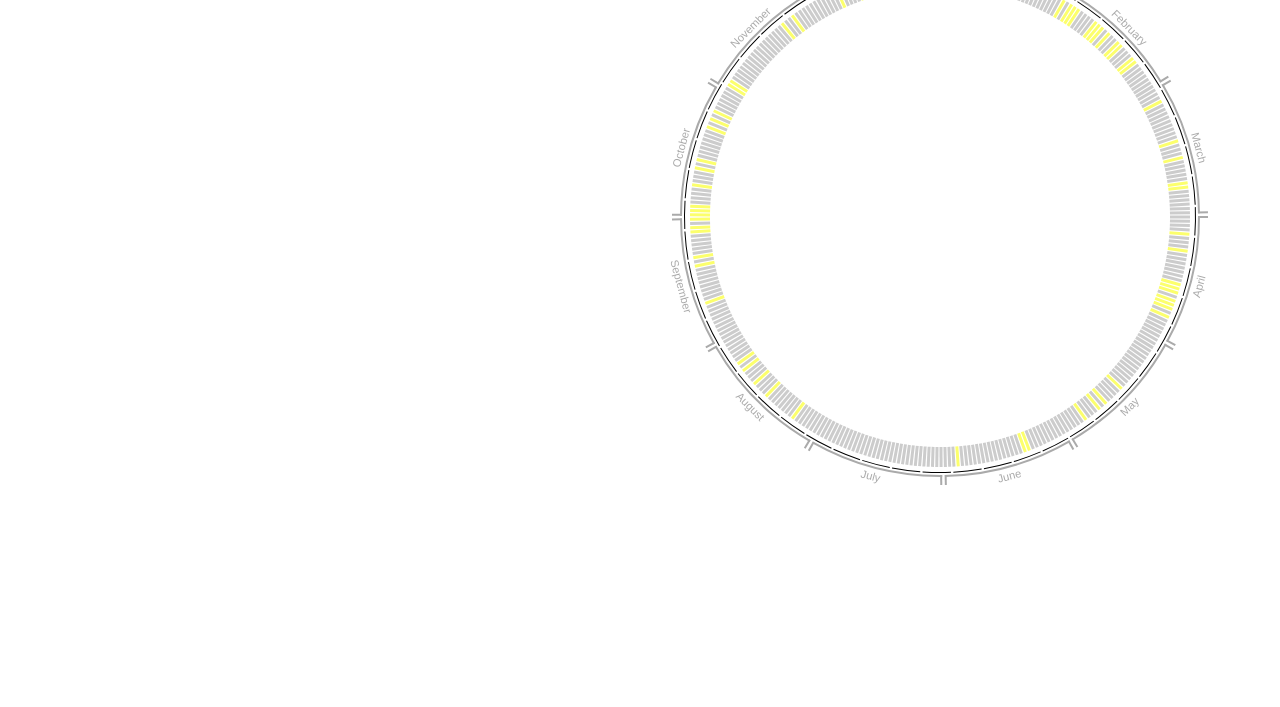
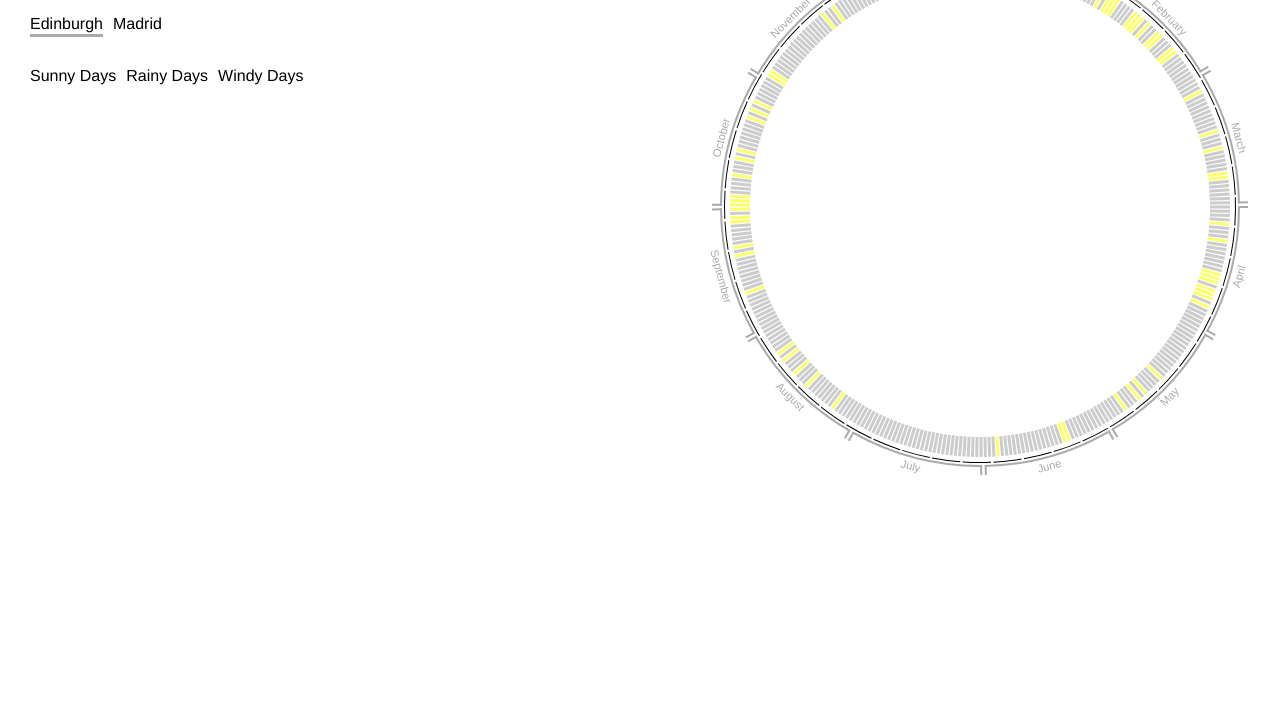
Before and after one commit to romans-sandbox/sunny-edi, a website: page index.html in a window 1280 px wide. Shown: the part 93-800 px from the top of the page. Drawn offline with nearby package versions, Linux system fonts and the light colour scheme; files that its build step writes are made by us from their sources.

Commit message:
content and controls constructed using HTML instead of SVG

```diff
--- a/assets/scss/main.scss
+++ b/assets/scss/main.scss
@@ -10,8 +10,58 @@ body {
   font: 16px 'Helvetica Neue', Helvetica, sans-serif;
 }
 
+div.main-container {
+  overflow: hidden;
+}
+
+div.content-container {
+  float: left;
+  margin-right: -600px;
+  padding-left: 30px;
+  padding-top: 20px;
+}
+
+div.location-controls {
+  margin-top: 30px;
+}
+
+div.location-control {
+  display: inline-block;
+  cursor: default;
+  padding-bottom: 1px;
+  border-bottom: 3px solid transparent;
+
+  &:not(:last-child) {
+    margin-right: 10px;
+  }
+
+  &.active {
+    border-color: $gamma;
+  }
+}
+
+div.weather-controls {
+  margin-top: 30px;
+}
+
+div.weather-control {
+  display: inline-block;
+  cursor: default;
+  padding-bottom: 1px;
+  border-bottom: 3px solid transparent;
+
+  &:not(:last-child) {
+    margin-right: 10px;
+  }
+
+  &.active {
+    border-color: $gamma;
+  }
+}
+
 div.calendar-container {
-  text-align: center;
+  float: right;
+  width: 600px;
 }
 
 svg.calendar {
--- a/index.html
+++ b/index.html
@@ -6,8 +6,19 @@
   <link rel="stylesheet" href="assets/scss/main.css">
 </head>
 <body>
-  <div class="calendar-container">
-    <svg id="calendar" class="calendar"></svg>
+  <div class="main-container">
+    <div class="content-container">
+      <h1>Sunny Edinburgh Project</h1>
+      <div class="location-controls">
+        <div class="location-control" data-location="edinburgh">Edinburgh</div><div class="location-control" data-location="madrid">Madrid</div>
+      </div>
+      <div class="weather-controls">
+        <div class="weather-control" data-weather="sunny">Sunny Days</div><div class="weather-control" data-weather="rainy">Rainy Days</div><div class="weather-control" data-weather="windy">Windy Days</div>
+      </div>
+    </div>
+    <div class="calendar-container">
+      <svg id="calendar" class="calendar"></svg>
+    </div>
   </div>
   <script src="node_modules/d3/d3.min.js"></script>
   <script>
@@ -135,20 +146,19 @@
     var calendarChart = function() {
       var module = {};
 
-      var width = window.innerWidth;
+      var width = 600;
       var height = 600;
       var margins = {
-        top: 20,
-        right: 0,
-        bottom: 0,
-        left: 0
+        top: 10,
+        right: 10,
+        bottom: 10,
+        left: 10
       };
 
       var options = {
         days: 365,
         firstDayOffset: 4,
         circleGroupMargin: 40,
-        circleGroupMargin2: 50,
         spokeWidth: 3,
         spokeLength: 20,
         weekLineOffset: 5,
@@ -159,10 +169,7 @@
         monthNameOffset: 18,
         weekSliceInnerOffset: 150,
         weekSliceOuterOffset: 25,
-        weekSliceTextOffset: 5,
-        locationsOffset: 50,
-        locationsInnerSpace: 10,
-        locationTextPadding: 5
+        weekSliceTextOffset: 5
       };
 
       var availWidth = width - margins.left - margins.right;
@@ -243,11 +250,6 @@
       var monthNameGroups, monthNameGroupsEnter;
       var weekSlice, weekSliceArc;
       var weekNumberLabelGroup, weekNumberLabelText;
-      var locationsGroup, locationsTotalWidth, locationsHeadline, locationsHeadlineBox;
-      var locationEdinburghCont, locationEdinburghRect, locationEdinburghText;
-      var locationEdinburghTextBox, locationEdinburghRectWidth, locationEdinburghRectHeight;
-      var locationMadridCont, locationMadridRect, locationMadridText;
-      var locationMadridTextBox, locationMadridRectWidth, locationMadridRectHeight;
 
       function sunshine(d, i) {
         if (d.weather_desc === 'Sunny') {
@@ -311,38 +313,6 @@
             .style('stroke', sunshine);
       }
 
-      function setEdinburghLocation() {
-        data = datasetsHelper.data.edinburghWeather.map(function(d, i) {
-          d.cloud_cover = +d.cloud_cover;
-
-          return d;
-        });
-
-        locationEdinburghRect
-            .attr('class', 'location-box active');
-
-        locationMadridRect
-            .attr('class', 'location-box');
-
-        updateSpokes();
-      }
-
-      function setMadridLocation() {
-        data = datasetsHelper.data.madridWeather.map(function(d, i) {
-          d.cloud_cover = +d.cloud_cover;
-
-          return d;
-        });
-
-        locationEdinburghRect
-            .attr('class', 'location-box');
-
-        locationMadridRect
-            .attr('class', 'location-box active');
-
-        updateSpokes();
-      }
-
       module.run = function() {
         data = datasetsHelper.data.edinburghWeather.map(function(d, i) {
           d.cloud_cover = +d.cloud_cover;
@@ -364,7 +334,7 @@
             .attr(
                 'transform',
                 'translate(' +
-                (availWidth - circleGroupRadius - options.circleGroupMargin - options.circleGroupMargin2) +
+                (availWidth / 2) +
                 ', ' +
                 (availHeight / 2) +
                 ')'
@@ -529,96 +499,71 @@
           }
         });
 
-        // controls to choose between Edinburgh and Madrid; locations headline
+        // everything's ready by now
 
-        locationsGroup = mainGroup.append('g');
+        module.ready = true;
+      };
 
-        locationsHeadline = locationsGroup.append('text')
-            .attr('class', 'location-headline')
-            .text('2015 Weather Data for');
+      module.setLocationEdinburgh = function() {
+        data = datasetsHelper.data.edinburghWeather.map(function(d, i) {
+          d.cloud_cover = +d.cloud_cover;
 
-        locationsHeadlineBox = locationsHeadline.node().getBBox();
+          return d;
+        });
 
-        locationEdinburghCont = locationsGroup.append('g');
+        updateSpokes();
+      };
 
-        locationEdinburghText = locationEdinburghCont.append('text')
-            .attr('class', 'location')
-            .text('Edinburgh');
+      module.setLocationMadrid = function() {
+        data = datasetsHelper.data.madridWeather.map(function(d, i) {
+          d.cloud_cover = +d.cloud_cover;
 
-        locationEdinburghTextBox = locationEdinburghText.node().getBBox();
+          return d;
+        });
 
-        locationEdinburghRectWidth = locationEdinburghTextBox.width + 2 * options.locationTextPadding;
-        locationEdinburghRectHeight = locationEdinburghTextBox.height + 2 * options.locationTextPadding;
+        updateSpokes();
+      };
 
-        locationEdinburghRect = locationEdinburghCont.append('rect')
-            .attr('class', 'location-box')
-            .attr('x', -locationEdinburghTextBox.width / 2 - options.locationTextPadding)
-            .attr('y', -locationEdinburghTextBox.height / 2 - options.locationTextPadding)
-            .attr('width', locationEdinburghRectWidth)
-            .attr('height', locationEdinburghRectHeight);
+      module.ready = false;
 
-        locationEdinburghRect.moveToBack();
+      return module;
+    }();
 
-        locationMadridCont = locationsGroup.append('g');
+    var calendarControls = function() {
+      var module = {};
 
-        locationMadridText = locationMadridCont.append('text')
-            .attr('class', 'location')
-            .text('Madrid');
+      // cached queries
+      var v = {};
 
-        locationMadridTextBox = locationMadridText.node().getBBox();
+      v.locationEdinburghButton = document.querySelector('[data-location="edinburgh"]');
+      v.locationMadridButton = document.querySelector('[data-location="madrid"]');
+      v.weatherSunnyButton = document.querySelector('[data-weather="sunny"]');
+      v.weatherRainyButton = document.querySelector('[data-weather="rainy"]');
+      v.weatherWindyButton = document.querySelector('[data-weather="windy"]');
 
-        locationMadridRectWidth = locationMadridTextBox.width + 2 * options.locationTextPadding;
-        locationMadridRectHeight = locationMadridTextBox.height + 2 * options.locationTextPadding;
+      function deactivateLocation() {
+        v.locationEdinburghButton.classList.remove('active');
+        v.locationMadridButton.classList.remove('active');
+      }
 
-        locationMadridRect = locationMadridCont.append('rect')
-            .attr('class', 'location-box')
-            .attr('x', -locationMadridTextBox.width / 2 - options.locationTextPadding)
-            .attr('y', -locationMadridTextBox.height / 2 - options.locationTextPadding)
-            .attr('width', locationMadridRectWidth)
-            .attr('height', locationMadridRectHeight);
+      module.initLocationButtons = function() {
+        v.locationEdinburghButton.addEventListener('click', function() {
+          if (calendarChart.ready) {
+            deactivateLocation();
+            v.locationEdinburghButton.classList.add('active');
+            calendarChart.setLocationEdinburgh();
+          }
+        }, false);
 
-        locationMadridRect.moveToBack();
+        v.locationMadridButton.addEventListener('click', function() {
+          if (calendarChart.ready) {
+            deactivateLocation();
+            v.locationMadridButton.classList.add('active');
+            calendarChart.setLocationMadrid();
+          }
+        }, false);
 
-        locationsTotalWidth =
-            locationsHeadlineBox.width +
-            options.locationsInnerSpace +
-            locationEdinburghRectWidth +
-            options.locationsInnerSpace +
-            locationMadridRectWidth;
-
-        locationsHeadline
-            .attr(
-                'transform',
-                'translate(' + (-locationsTotalWidth / 2 + locationsHeadlineBox.width / 2) + ', 0)'
-            );
-
-        locationEdinburghCont
-            .attr(
-                'transform',
-                'translate(' + (-locationsTotalWidth / 2 + locationsHeadlineBox.width + options.locationsInnerSpace + locationEdinburghRectWidth / 2) + ', 0)'
-            );
-
-        locationMadridCont
-            .attr(
-                'transform',
-                'translate(' + (-locationsTotalWidth / 2 + locationsHeadlineBox.width + options.locationsInnerSpace + locationEdinburghRectWidth +
-                options.locationsInnerSpace + locationMadridRectWidth / 2) + ', 0)'
-            );
-
-        locationsGroup
-            .attr(
-                'transform',
-                'translate(' + (locationsTotalWidth / 2 + options.locationsOffset) + ', ' + (options.locationsOffset) + ')'
-            );
-
-        // switch between locations; default is Edinburgh
-
-        locationEdinburghRect
-            .attr('class', 'location-box active')
-            .on('click', setEdinburghLocation);
-
-        locationMadridRect
-            .on('click', setMadridLocation);
+        v.locationEdinburghButton.classList.add('active');
       };
 
       return module;
@@ -628,6 +573,7 @@
 
     datasetsHelper.readyAllCallback(function() {
       calendarChart.run();
+      calendarControls.initLocationButtons();
     });
   </script>
 </body>
```
